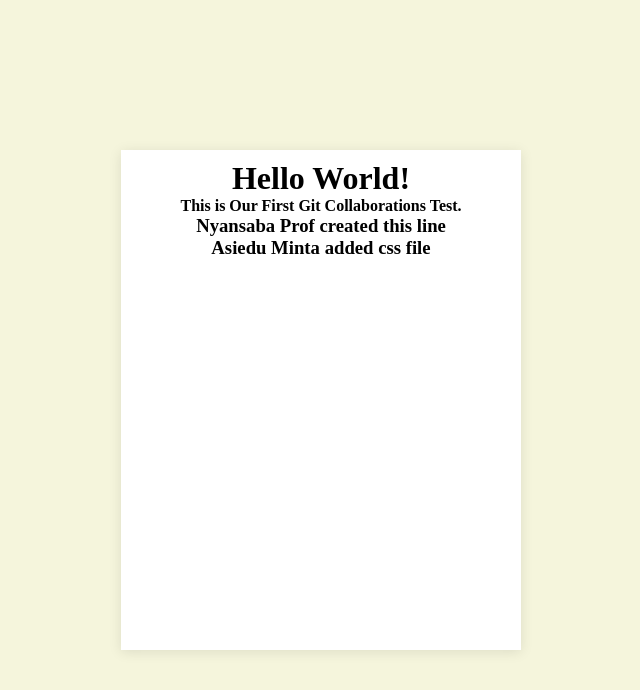
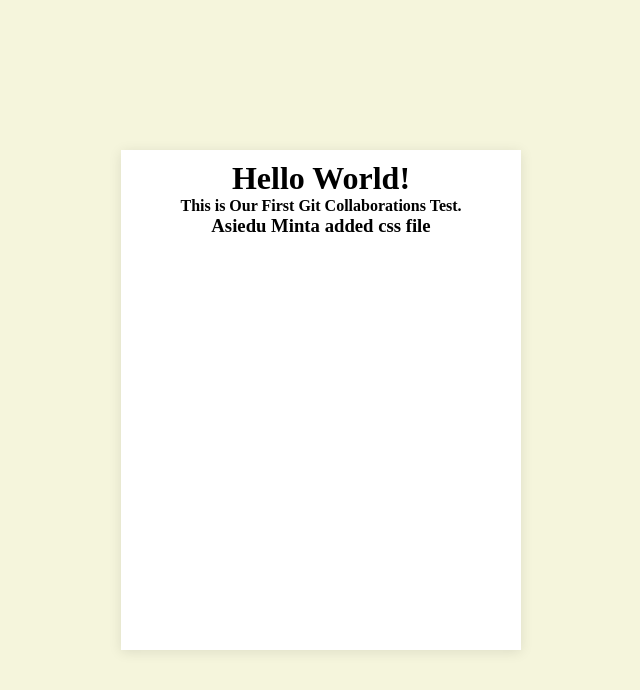
Before and after one commit to KantinkaSafo-lab/kals-class-projects, a plain HTML site: page index.html in a window 1280 px wide. Shown: the whole page, without its empty margins (319-959 px from the left). Drawn offline with Linux system fonts and the light colour scheme.

Commit message:
Update index.html

```diff
--- a/index.html
+++ b/index.html
@@ -8,7 +8,6 @@
     <div>
     <h1>Hello World!</h1>
     <p>This is Our First Git Collaborations Test.</p>
-    <h3> Nyansaba Prof created this line</h3>
     <h3> Asiedu Minta added css file </h3>
     </div>
 </body>
```
